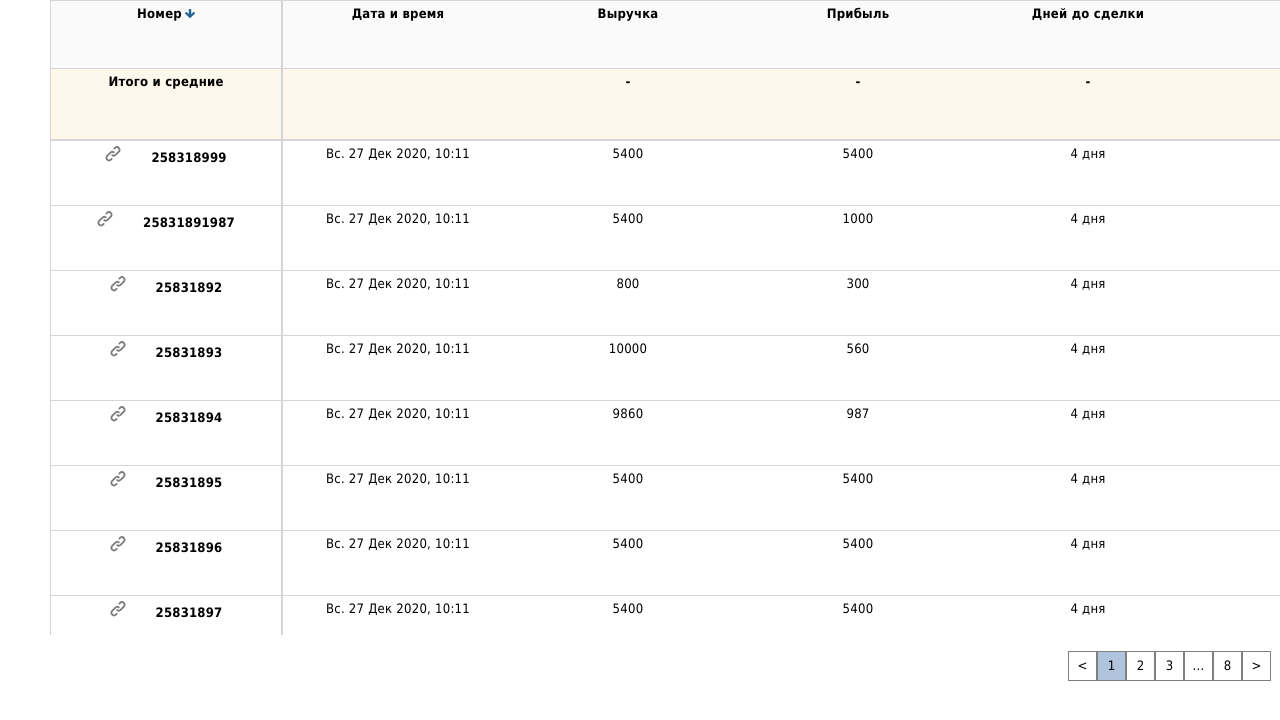
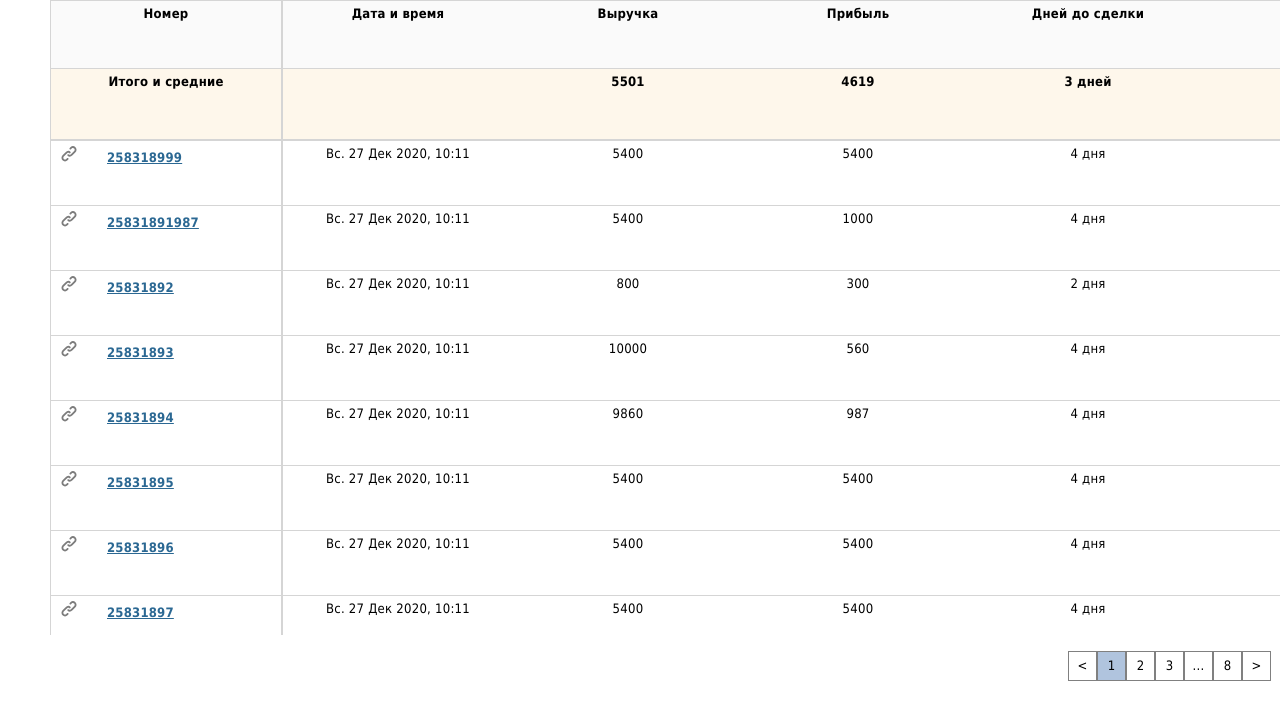
Before and after one commit to helly-15/testTaskAlytics, a React (Create React App) app: page / in a window 1280 px wide. Shown: the top 720 px of the page. Built offline with nearby package versions, Linux system fonts and the light colour scheme.

Commit message:
feat:add average

```diff
--- a/src/data.json
+++ b/src/data.json
@@ -21,7 +21,7 @@
       "date": "2020-12-27 10:11:12",
       "income": 800,
       "profit": 300,
-      "daysTo": "4 дня",
+      "daysTo": "2 дня",
       "sessions": 5
     },
     {
--- a/src/table/Table.jsx
+++ b/src/table/Table.jsx
@@ -4,15 +4,16 @@ import dataLine from './utils/dataLine';
 import arrowDown from '../assets/arrowDown.svg';
 import sortTable from "./utils/sortTable";
 import {useState} from "react";
+import calcAverage from "./utils/calcAverage";
 
 function Table (props) {
     const {pageNumber, numOfLines, data} = props;
     //console.log(data);
     const [dataState, setDataState] = useState(data);
     const [order, setOrder] = useState('asc')
-    console.log(dataState);
+    //console.log(dataState);
     let  handleClick= (e)=> {
-        console.log(dataState +' in sort');
+        //console.log(dataState +' in sort');
         //e.preventDefault();
         setDataState(sortTable(e.target.id,dataState, order))
         if (order === 'asc'){
@@ -29,7 +30,6 @@ function Table (props) {
                     <thead>
                         <tr>
                             <th scope="col" id='number' className='sticky-1 firstCol' onClick={handleClick}>Номер
-                                <img src={arrowDown} className='arrow'/>
                             </th>
                             <th scope="col" id='date' className='sticky-1' onClick={handleClick}>Дата и время</th>
                             <th scope="col" id='income' className='sticky-1' onClick={handleClick}>Выручка</th>
@@ -40,10 +40,10 @@ function Table (props) {
                         <tr>
                             <th scope="col" className='sticky-2 firstCol'>Итого и средние </th>
                             <th scope="col" className='sticky-2'/>
-                            <th scope="col" className='sticky-2'>-</th>
-                            <th scope="col" className='sticky-2'>-</th>
-                            <th scope="col" className='sticky-2'>-</th>
-                            <th scope="col" className='sticky-2'>-</th>
+                            <th scope="col" className='sticky-2'>{calcAverage(dataState,'income')}</th>
+                            <th scope="col" className='sticky-2'>{calcAverage(dataState,'profit')}</th>
+                            <th scope="col" className='sticky-2'>{calcAverage(dataState,'daysTo')}</th>
+                            <th scope="col" className='sticky-2'>{calcAverage(dataState,'sessions')}</th>
                         </tr>
                     </thead>
                     <tbody>
--- /dev/null
+++ b/src/table/utils/calcAverage.jsx
@@ -0,0 +1,16 @@
+function calcAverage(data, field) {
+    let newData = [...data];
+    if(typeof newData[0][field] ==='string'){
+        return Math.floor(newData.reduce(function (accumulator, currentValue) {
+            return accumulator + +currentValue[field][0]
+        }, 0)/newData.length) + ' дней'
+    } else {
+        return Math.floor(newData.reduce(function (accumulator, currentValue) {
+            return accumulator + currentValue[field]
+        }, 0)/newData.length)
+    }
+
+
+
+}
+export default calcAverage;
--- a/src/table/utils/dataLine.jsx
+++ b/src/table/utils/dataLine.jsx
@@ -1,7 +1,8 @@
-import chain from '../../assets/chain.svg'
+import chain from '../../assets/chain.svg';
+import './dataLine.scss'
 function dataLine(pageNumber,numOfLines, dataState) {
     let data = dataState;
-    console.log(data[0].number)
+    //console.log(data[0].number)
     let pageTable =[];
     for ( let i=(pageNumber-1)*numOfLines;i<=pageNumber*numOfLines;i++){
         if(data[i]===undefined){
@@ -9,7 +10,7 @@ function dataLine(pageNumber,numOfLines, dataState) {
         }
         pageTable.push(
             <tr className='row'>
-                <th className='firstCol'>
+                <th className='firstCol numLink'>
                     <img src={chain} className='chain'/>
                     {data[i].number}
                 </th>
--- /dev/null
+++ b/src/table/utils/dataLine.scss
@@ -0,0 +1,10 @@
+.numLink{
+  color: #2B6893;
+  font-size: 13px;
+  font-style: normal;
+  font-weight: 400;
+  line-height: 16px;
+  letter-spacing: 0.23359380662441254px;
+  text-align: left;
+text-decoration: underline;
+}
--- a/src/table/utils/sortTable.jsx
+++ b/src/table/utils/sortTable.jsx
@@ -1,7 +1,7 @@
 export default function sortTable(id,data,order) {
     let sorted;
 
-    console.log(data);
+    //console.log(data);
     //let dataToSort =  data;
     if (order ==='asc'){
 
@@ -24,6 +24,6 @@ export default function sortTable(id,data,order) {
         })
     }
 
-    console.log(sorted);
+    //console.log(sorted);
     return [...sorted]
 }
```
